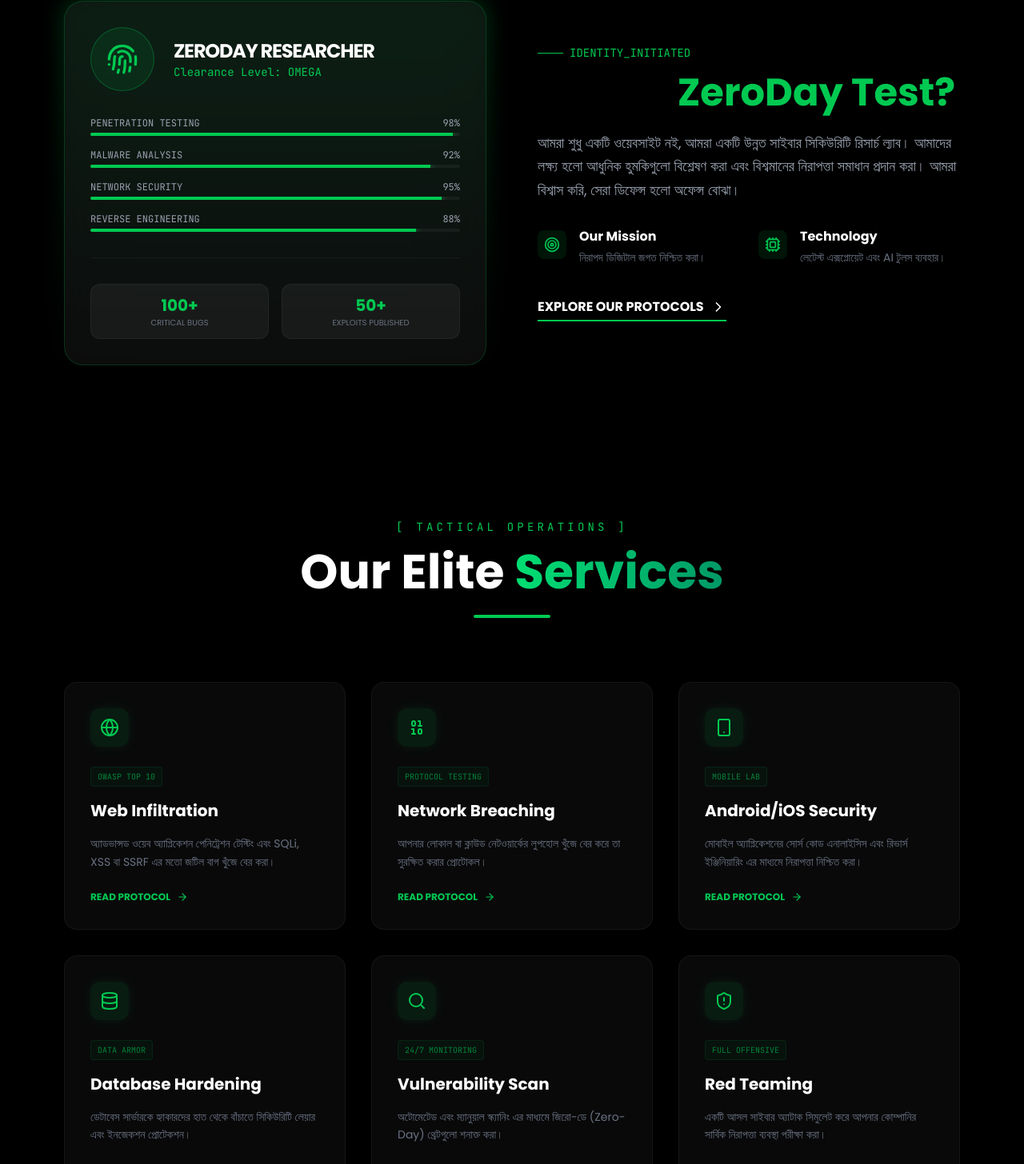
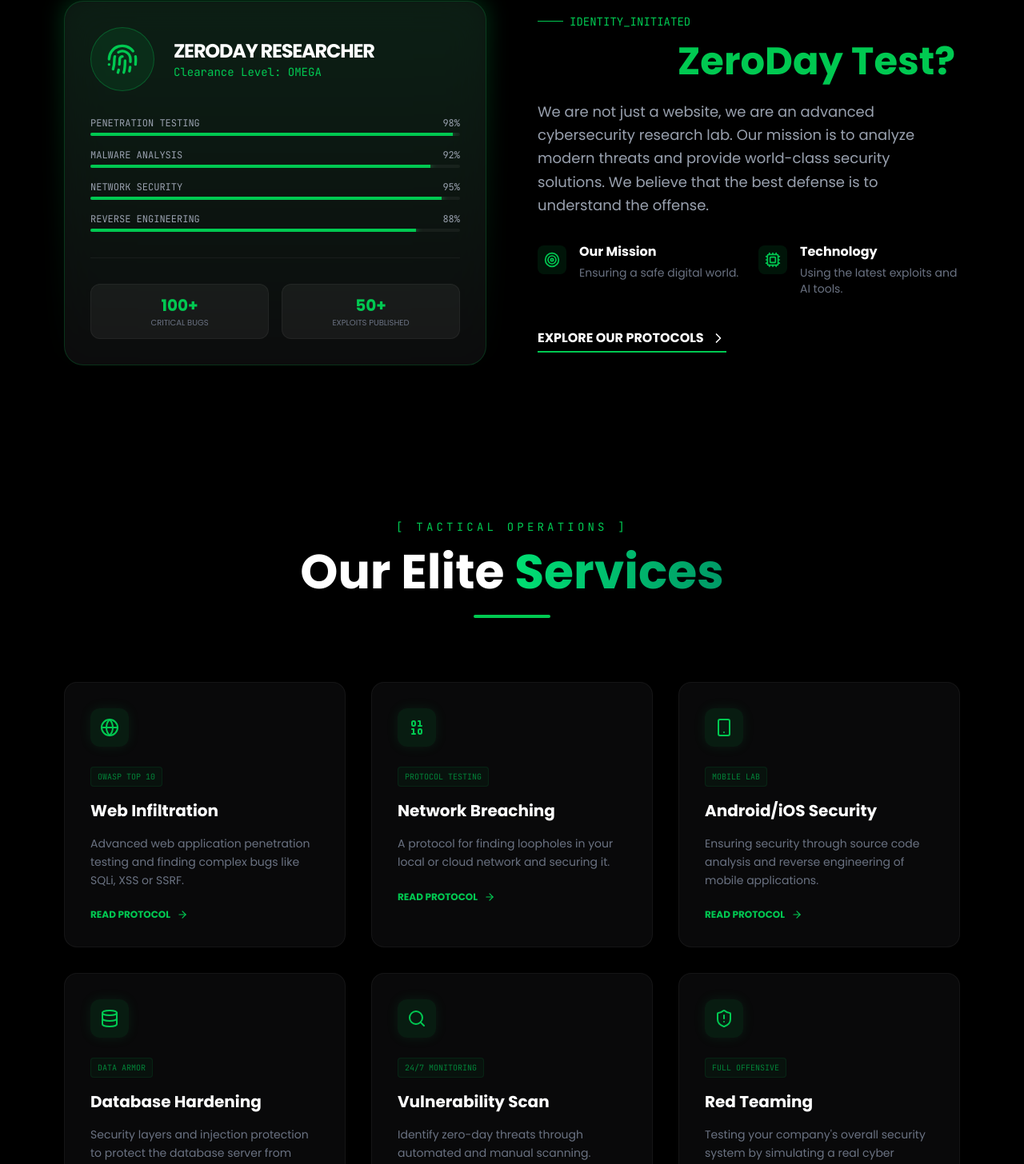
Before and after one commit to mdabdullahm/ZeroDay-Test, a Next.js app: page / in a window 1280 px wide. Shown: the part 895-2351 px from the top of the page at 80% size. Built offline with nearby package versions, Linux system fonts and the light colour scheme.

Commit message:
update code

```diff
--- a/components/home/About.tsx
+++ b/components/home/About.tsx
@@ -89,7 +89,7 @@ const About = () => {
             </h2>
 
             <p className="text-gray-400 text-lg leading-relaxed mb-8">
-              আমরা শুধু একটি ওয়েবসাইট নই, আমরা একটি উন্নত সাইবার সিকিউরিটি রিসার্চ ল্যাব। আমাদের লক্ষ্য হলো আধুনিক হুমকিগুলো বিশ্লেষণ করা এবং বিশ্বমানের নিরাপত্তা সমাধান প্রদান করা। আমরা বিশ্বাস করি, সেরা ডিফেন্স হলো অফেন্স বোঝা।
+              We are not just a website, we are an advanced cybersecurity research lab. Our mission is to analyze modern threats and provide world-class security solutions. We believe that the best defense is to understand the offense.
             </p>
 
             <div className="grid sm:grid-cols-2 gap-6 mb-10">
@@ -99,7 +99,7 @@ const About = () => {
                 </div>
                 <div>
                   <h4 className="text-white font-bold mb-1">Our Mission</h4>
-                  <p className="text-sm text-gray-500">নিরাপদ ডিজিটাল জগত নিশ্চিত করা।</p>
+                  <p className="text-sm text-gray-500">Ensuring a safe digital world.</p>
                 </div>
               </div>
               <div className="flex items-start gap-4">
@@ -108,7 +108,7 @@ const About = () => {
                 </div>
                 <div>
                   <h4 className="text-white font-bold mb-1">Technology</h4>
-                  <p className="text-sm text-gray-500">লেটেস্ট এক্সপ্লোয়েট এবং AI টুলস ব্যবহার।</p>
+                  <p className="text-sm text-gray-500">Using the latest exploits and AI tools.</p>
                 </div>
               </div>
             </div>
--- a/components/home/Services.tsx
+++ b/components/home/Services.tsx
@@ -7,37 +7,37 @@ import { ShieldAlert, Globe, Database, Smartphone, Search, Binary, ArrowRight }
 const services = [
   {
     title: "Web Infiltration",
-    description: "অ্যাডভান্সড ওয়েব অ্যাপ্লিকেশন পেনিট্রেশন টেস্টিং এবং SQLi, XSS বা SSRF এর মতো জটিল বাগ খুঁজে বের করা।",
+    description: "Advanced web application penetration testing and finding complex bugs like SQLi, XSS or SSRF.",
     icon: <Globe size={24} />,
     tag: "OWASP Top 10"
   },
   {
     title: "Network Breaching",
-    description: "আপনার লোকাল বা ক্লাউড নেটওয়ার্কের লুপহোল খুঁজে বের করে তা সুরক্ষিত করার প্রোটোকল।",
+    description: "A protocol for finding loopholes in your local or cloud network and securing it.",
     icon: <Binary size={24} />,
     tag: "Protocol Testing"
   },
   {
     title: "Android/iOS Security",
-    description: "মোবাইল অ্যাপ্লিকেশনের সোর্স কোড এনালাইসিস এবং রিভার্স ইঞ্জিনিয়ারিং এর মাধ্যমে নিরাপত্তা নিশ্চিত করা।",
+    description: "Ensuring security through source code analysis and reverse engineering of mobile applications.",
     icon: <Smartphone size={24} />,
     tag: "Mobile Lab"
   },
   {
     title: "Database Hardening",
-    description: "ডেটাবেস সার্ভারকে হ্যাকারদের হাত থেকে বাঁচাতে সিকিউরিটি লেয়ার এবং ইনজেকশন প্রোটেকশন।",
+    description: "Security layers and injection protection to protect the database server from hackers.",
     icon: <Database size={24} />,
     tag: "Data Armor"
   },
   {
     title: "Vulnerability Scan",
-    description: "অটোমেটেড এবং ম্যানুয়াল স্ক্যানিং এর মাধ্যমে জিরো-ডে (Zero-Day) থ্রেটগুলো শনাক্ত করা।",
+    description: "Identify zero-day threats through automated and manual scanning.",
     icon: <Search size={24} />,
     tag: "24/7 Monitoring"
   },
   {
     title: "Red Teaming",
-    description: "একটি আসল সাইবার অ্যাটাক সিমুলেট করে আপনার কোম্পানির সার্বিক নিরাপত্তা ব্যবস্থা পরীক্ষা করা।",
+    description: "Testing your company's overall security system by simulating a real cyber attack.",
     icon: <ShieldAlert size={24} />,
     tag: "Full Offensive"
   }
--- a/components/home/Tools.tsx
+++ b/components/home/Tools.tsx
@@ -70,7 +70,7 @@ const Tools = () => {
             whileInView={{ opacity: 1 }}
             className="text-gray-500 font-mono text-sm max-w-xs border-l border-green-500/30 pl-4"
           >
-            সিস্টেম পেনিট্রেশন থেকে শুরু করে হাই-এন্ড ডেভেলপমেন্ট—আমরা সবখানে লেটেস্ট টুলস ব্যবহার করি।
+            From system penetration to high-end development—we use the latest tools everywhere.
           </motion.p>
         </div>
 
```
